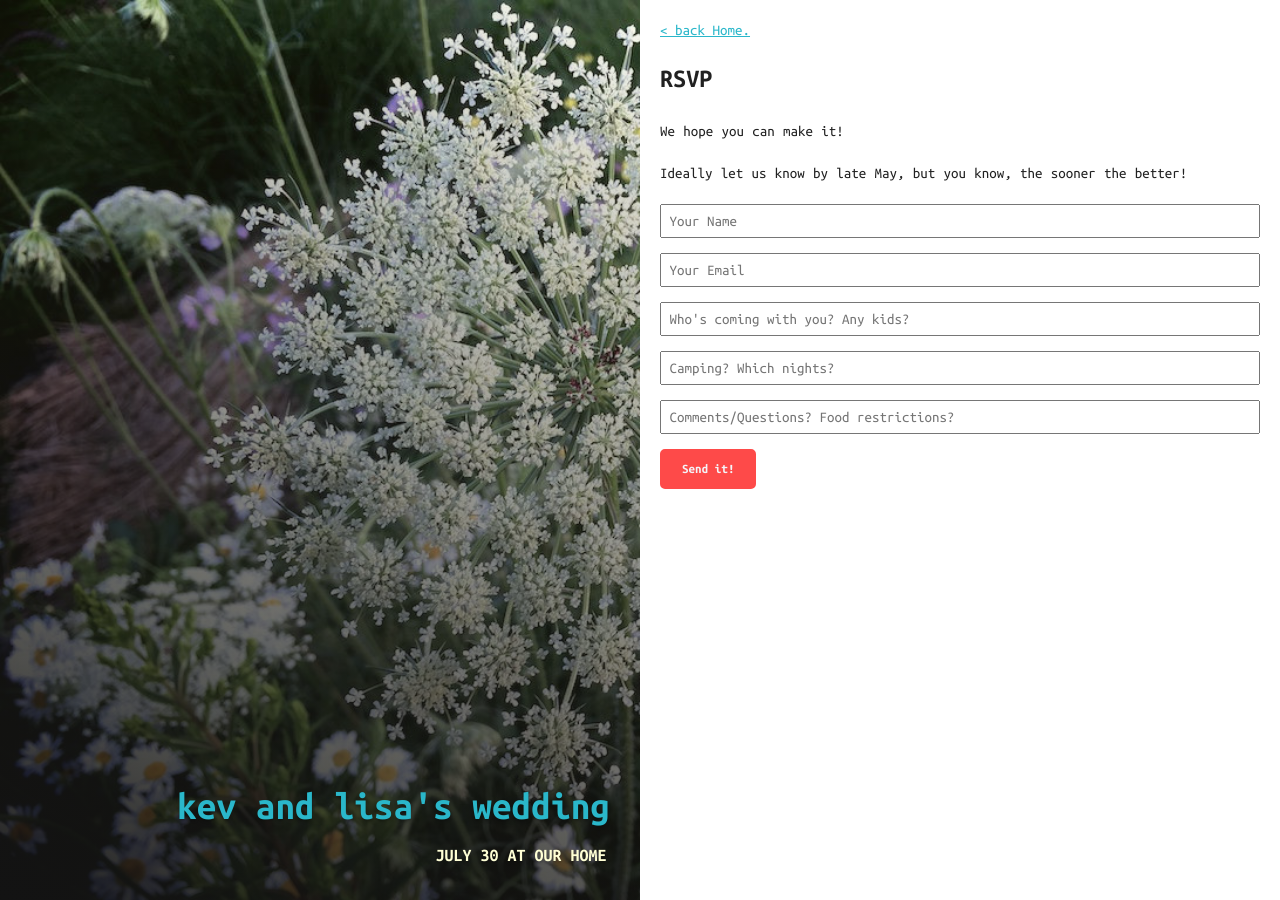
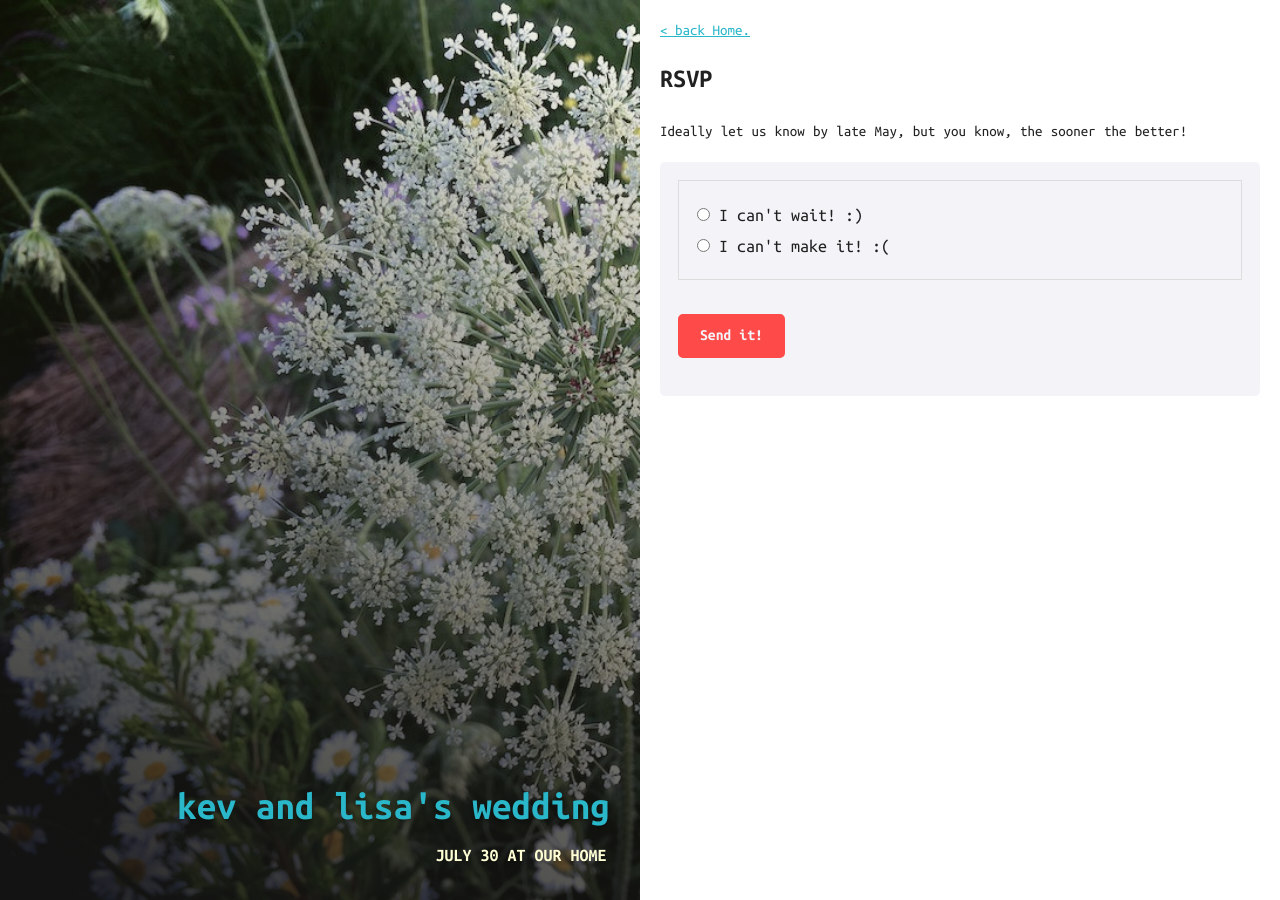
Before and after one commit to kevwalsh/carota, a Jekyll site: the page built from _posts/2016-01-06-rsvp.md, in a window 1280 px wide. Built offline with Jekyll 4.4.1, drawn with Linux system fonts in a browser that asks for light colours.

Commit message:
jquery form behaviour

```diff
--- a/_posts/2016-01-06-rsvp.md
+++ b/_posts/2016-01-06-rsvp.md
@@ -10,17 +10,19 @@ image:
 ---
 
 
-We hope you can make it!
 
 Ideally let us know by late May, but you know, the sooner the better!
 
  <div markdown="0">
- <form accept-charset="UTF-8" action="https://formkeep.com/f/5e02bf18aaa7" method="POST">
-   <input type="text" name="name" placeholder="Your Name" required>
-   <input type="email" name="email" placeholder="Your Email" required>
-   <input type="text" name="who" placeholder="Who's coming with you? Any kids?">
-   <input type="text" name="camping" placeholder="Camping? Which nights?">
-   <input type="text" name="anythingelse" placeholder="Comments/Questions? Food restrictions?">
+ <form accept-charset="UTF-8" id="rsvp" action="https://formkeep.com/f/5e02bf18aaa7" method="POST">
+   <div class="radiobuttons">
+     <input type="radio" name="rsvp" value="yes"> I can't wait! :)<br>
+     <input type="radio" name="rsvp" value="no"> I can't make it! :(<br>
+   </div>
+   <input type="text" name="name" placeholder="Your name(s)" required >
+   <input type="email" name="email" placeholder="Email address" required >
+   <input type="text" name="camping" placeholder="Camping? Which nights? (July 30/31)" >
+   <input type="text" name="anythingelse" placeholder="Comments/Questions? Food restrictions?" >
    <input type="hidden" name="utf8" value="✓">
    <button class="btn btn-danger" type="submit">Send it!</button>
  </form>
--- a/_sass/components/_forms.scss
+++ b/_sass/components/_forms.scss
@@ -1,10 +1,31 @@
+
+
+form#rsvp {
+  padding: 1em;
+  background: $white;
+  border-radius: 5px;
+  font-size: 1.2em;
+}
+.radiobuttons {
+  border: 1px solid #ddd;
+  padding: 1em;
+  margin-bottom: 1em;
+}
 
 input {
-  display: block;
-  margin: 1em 0;
-  width: 100%;
+  margin: .5em 0;
   padding: .5em;
   @media (min-width: medium-screen) {
     font-size: 1.5em;
   }
+  &.hidden {
+    display: none;
+  }
+  &[type="text"],&[type="email"] {
+    width: 100%;
+  }
 }
+
+button.btn {
+  margin-top: 1em;
+}
--- a/js/main.js
+++ b/js/main.js
@@ -1,2 +1,28 @@
 $(document).ready(function() {
+  // var rsvp = false; //keeps track of whether the rsvp box is filled out
+  var rsvp = $('#rsvp input:radio[name=rsvp]');
+  var name = $('#rsvp input[name="name"]');
+  var email = $('#rsvp input[name="email"]');
+  var camping = $('#rsvp input[name="camping"]');
+  var anythingelse = $('#rsvp input[name="anythingelse"]');
+  var all=name.add(email).add(anythingelse).add(camping); //shortcut for all wrapper elements
+  all.addClass('hidden'); //hide everything and reveal as needed
+
+  rsvp.change(function(){ //when the RSVP radio button changes
+  		var value=this.value;
+
+  		if (value == 'yes') {
+        name.removeClass('hidden'); //show name
+        email.removeClass('hidden'); //show email
+        anythingelse.removeClass('hidden'); //show anythingelse
+        camping.removeClass('hidden'); //show camping
+  		}
+  		else if (value == 'no') {
+        name.removeClass('hidden'); //show name
+        email.removeClass('hidden'); //show email
+        anythingelse.removeClass('hidden'); //show anythingelse
+        camping.addClass('hidden'); //show camping
+
+      }
+  	});
 });
```
